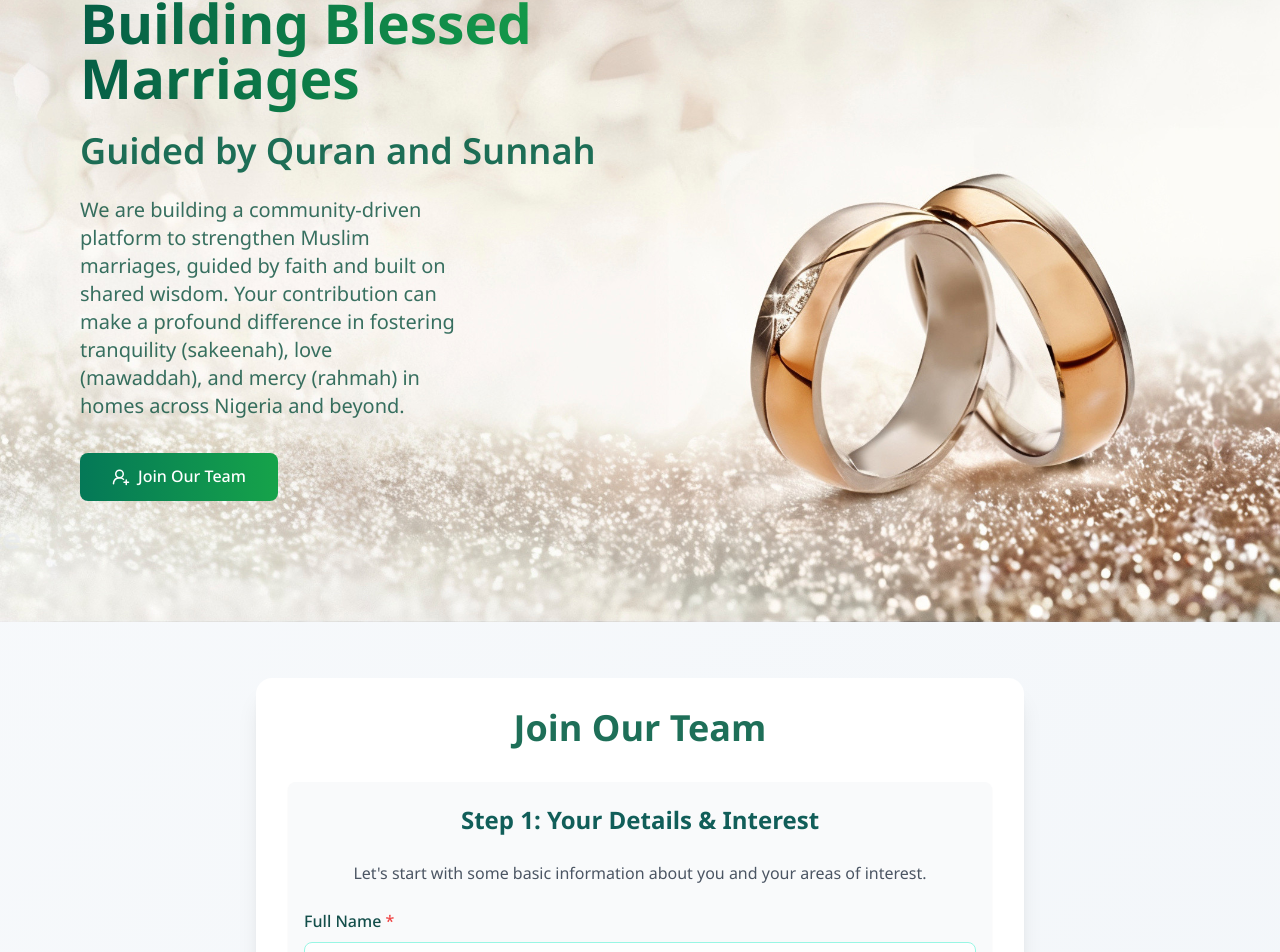
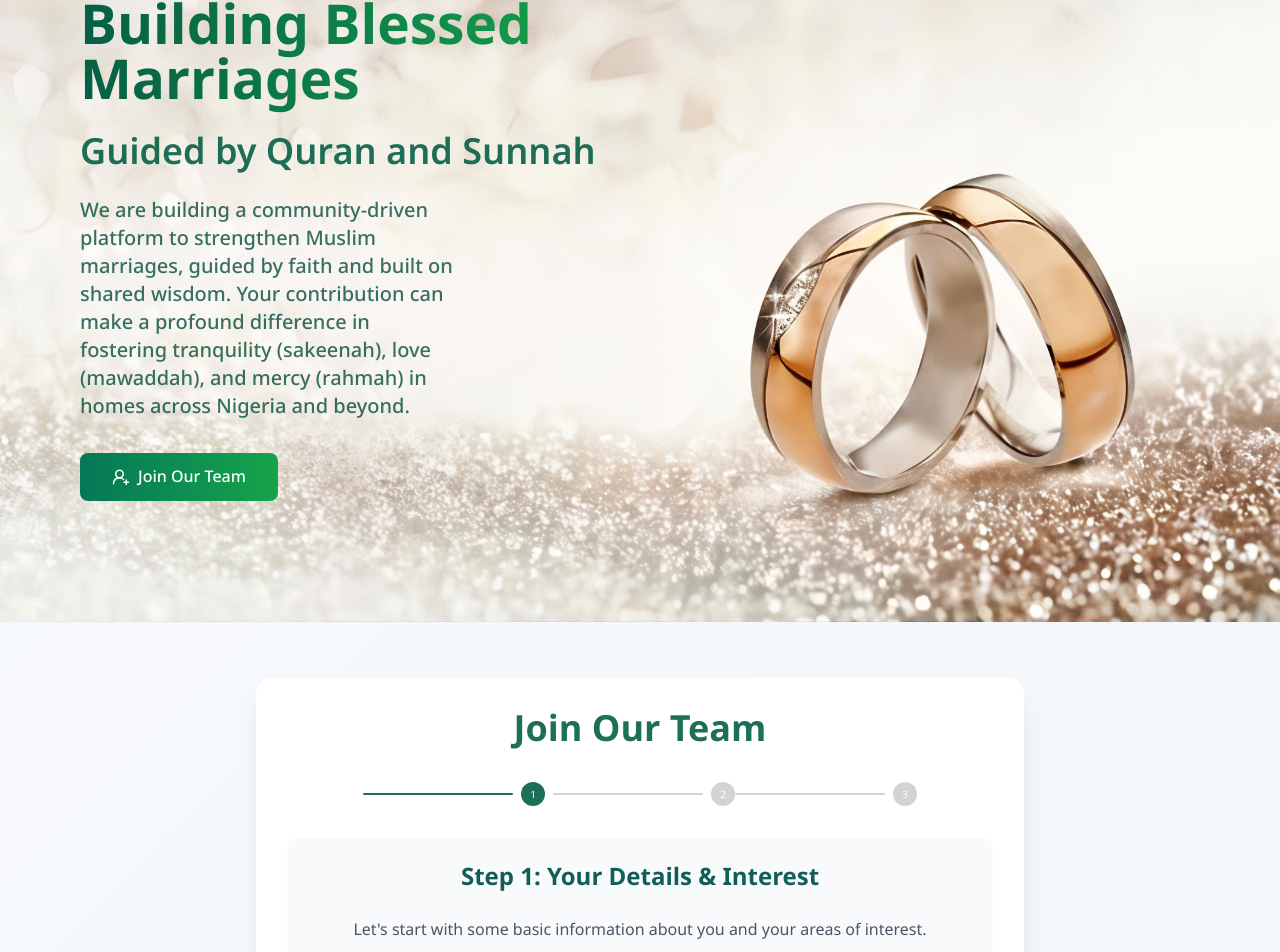
Before and after one commit to Olamide1705/baytus-sakeenah, a React (Vite) app: page / in a window 1280 px wide. Shown: the part 178-1130 px from the top of the page. Built offline with nearby package versions, Linux system fonts and the light colour scheme; a web font is replaced by a local one.

Commit message:
Volunteer Form fixed

```diff
--- a/src/components/VolunteerForm.tsx
+++ b/src/components/VolunteerForm.tsx
@@ -337,7 +337,7 @@ const VolunteerForm: React.FC = () => {
           {submissionSuccess ? (
             <div className="text-center p-6 bg-teal-50 border border-teal-200 rounded-lg">
               <h2 className="text-2xl font-bold text-teal-700 mb-3">
-                Jazakallahu Khoyron! 🎉
+                Jazakallahu Khayron! 🎉
               </h2>
               <p className="text-teal-800">
                 Your application has been successfully submitted. We appreciate
@@ -347,10 +347,50 @@ const VolunteerForm: React.FC = () => {
                 onClick={() => setSubmissionSuccess(false)}
                 className="mt-6 bg-teal-600 text-white font-bold py-2 px-5 rounded-lg hover:bg-teal-700 transition-colors"
               >
-                Apply Again
+                Ma'as-salam
               </button>
             </div>
           ) : (
+            <>
+              {/*Step Indicator */}
+
+              <div className="flex items-center justify-center my-6">
+                <div
+                  className={`h-[2px] w-[60px] md:w-[150px] rounded-[30px] mr-2 ${
+                    currentStep >= 1 ? "bg-emerald-800/90" : "bg-[#D3D3D3]"
+                  }`}
+                />
+                <div
+                  className={`w-6 h-6 flex items-center mr-2 justify-center rounded-full text-white text-[10px]
+        ${currentStep >= 1 ? "bg-emerald-800/90" : "bg-[#D3D3D3]"}`}
+                >
+                  1
+                </div>
+                <div
+                  className={`h-[2px] w-[60px] md:w-[150px] rounded-[30px] mr-2 ${
+                    currentStep >= 2 ? "bg-emerald-800/90" : "bg-[#D3D3D3]"
+                  }`}
+                />
+                <div
+                  className={`w-6 h-6 flex items-center justify-center rounded-full text-white text-[10px]
+        ${currentStep >= 2 ? "bg-emerald-800/90" : "bg-[#D3D3D3]"}`}
+                >
+                  2
+                </div>
+
+                <div
+                  className={`h-[2px] w-[60px] md:w-[150px] rounded-[30px] mr-2 ${
+                    currentStep >= 3 ? "bg-emerald-800/90" : "bg-[#D3D3D3]"
+                  }`}
+                />
+                <div
+                  className={`w-6 h-6 flex items-center justify-center rounded-full text-white text-[10px]
+        ${currentStep >= 3 ? "bg-emerald-800/90" : "bg-[#D3D3D3]"}`}
+                >
+                  3
+                </div>
+              </div>
+
               <form onSubmit={handleSubmit} className="space-y-10">
                 {/* Step 1: Basic Information & Interest */}
                 {currentStep === 1 && (
@@ -548,7 +588,10 @@ const VolunteerForm: React.FC = () => {
                           "Research & Data Analysis",
                           "Other",
                         ].map((team) => (
-                        <label key={team} className="inline-flex items-center">
+                          <label
+                            key={team}
+                            className="inline-flex items-center"
+                          >
                             <input
                               type="checkbox"
                               name="teamInterest"
@@ -575,8 +618,9 @@ const VolunteerForm: React.FC = () => {
                           htmlFor="primaryInterest"
                           className="block text-teal-900 font-medium mt-4 mb-2"
                         >
-                        From your selections above, which team is your *primary*
-                        interest? <span className="text-red-500">*</span>
+                          From your selections above, which team is your
+                          *primary* interest?{" "}
+                          <span className="text-red-500">*</span>
                         </label>
                         <select
                           id="primaryInterest"
@@ -619,8 +663,8 @@ const VolunteerForm: React.FC = () => {
                       Step 2: Your Skills & Experience
                     </h2>
                     <p className="text-gray-600 mb-6 text-center">
-                    Tell us more about your relevant experience for your chosen
-                    team.
+                      Tell us more about your relevant experience for your
+                      chosen team.
                     </p>
 
                     {/* Years of Experience */}
@@ -629,8 +673,8 @@ const VolunteerForm: React.FC = () => {
                         htmlFor="yearsExperience"
                         className="block text-teal-900 font-medium mb-2"
                       >
-                      Years of professional or significant volunteer experience{" "}
-                      <span className="text-red-500">*</span>
+                        Years of professional or significant volunteer
+                        experience <span className="text-red-500">*</span>
                       </label>
                       <select
                         id="yearsExperience"
@@ -642,7 +686,9 @@ const VolunteerForm: React.FC = () => {
                         }`}
                       >
                         <option value="">Select years</option>
-                      <option value="Less than 1 year">Less than 1 year</option>
+                        <option value="Less than 1 year">
+                          Less than 1 year
+                        </option>
                         <option value="1-3 years">1-3 years</option>
                         <option value="3-5 years">3-5 years</option>
                         <option value="5+ years">5+ years</option>
@@ -775,7 +821,8 @@ const VolunteerForm: React.FC = () => {
                             className="block text-teal-900 font-medium mb-2"
                           >
                             Which programming languages/frameworks are you
-                          proficient in? <span className="text-red-500">*</span>
+                            proficient in?{" "}
+                            <span className="text-red-500">*</span>
                           </label>
                           <input
                             type="text"
@@ -800,8 +847,9 @@ const VolunteerForm: React.FC = () => {
                             htmlFor="techGithub"
                             className="block text-teal-900 font-medium mb-2"
                           >
-                          Please provide your GitHub profile or relevant project
-                          links. <span className="text-red-500">*</span>
+                            Please provide your GitHub profile or relevant
+                            project links.{" "}
+                            <span className="text-red-500">*</span>
                           </label>
                           <input
                             type="url"
@@ -886,8 +934,9 @@ const VolunteerForm: React.FC = () => {
                           htmlFor="otherSkills"
                           className="block text-teal-900 font-medium mb-2"
                         >
-                        Please specify your other skills and how they relate to
-                        Baytul-Sakinah. <span className="text-red-500">*</span>
+                          Please specify your other skills and how they relate
+                          to Baytul-Sakinah.{" "}
+                          <span className="text-red-500">*</span>
                         </label>
                         <textarea
                           id="otherSkills"
@@ -1105,6 +1154,7 @@ const VolunteerForm: React.FC = () => {
                   </div>
                 )}
               </form>
+            </>
           )}
         </div>
       </div>
--- a/src/components/VolunteerHeader.tsx
+++ b/src/components/VolunteerHeader.tsx
@@ -4,7 +4,7 @@ import rings from "../assets/rings.jpg";
 const VolunteerHeader = () => {
   return (
     <section
-      className="relative min-h-screen pt-20 mb-10 pb-10 flex items-center overflow-hidden bg-cover bg-right-bottom bg-white/50 lg:bg-transparent bg-blend-overlay"
+      className="relative min-h-screen pt-20 mb-10 pb-10 flex items-center overflow-hidden bg-cover bg-right-bottom bg-white/60 lg:bg-transparent bg-blend-overlay"
       style={{ backgroundImage: `url(${rings})` }}
     >
       <div className="container mx-auto px-4 md:px-20 relative z-20">
@@ -25,7 +25,7 @@ const VolunteerHeader = () => {
                 Guided by Quran and Sunnah
               </span>
             </h1>
-            <p className="text-center md:text-left text-lg md:text-xl text-emerald-900/80 mb-8 leading-relaxed md:max-w-[70%]">
+            <p className="text-center md:text-left text-lg md:text-xl font-medium text-emerald-900/80 mb-8 leading-relaxed md:max-w-[70%]">
               We are building a community-driven platform to strengthen Muslim
               marriages, guided by faith and built on shared wisdom. Your
               contribution can make a profound difference in fostering
```
Lines whose indentation alone changed are shown as unchanged.
